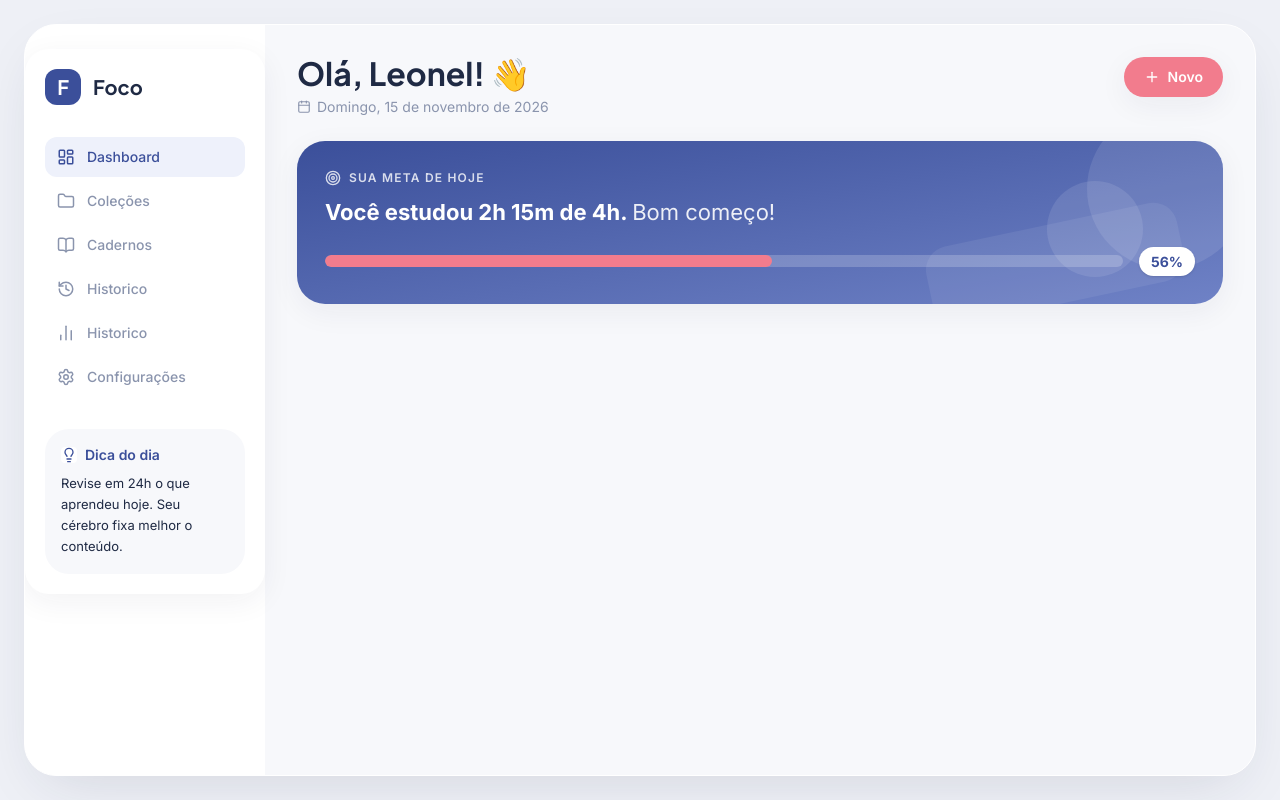
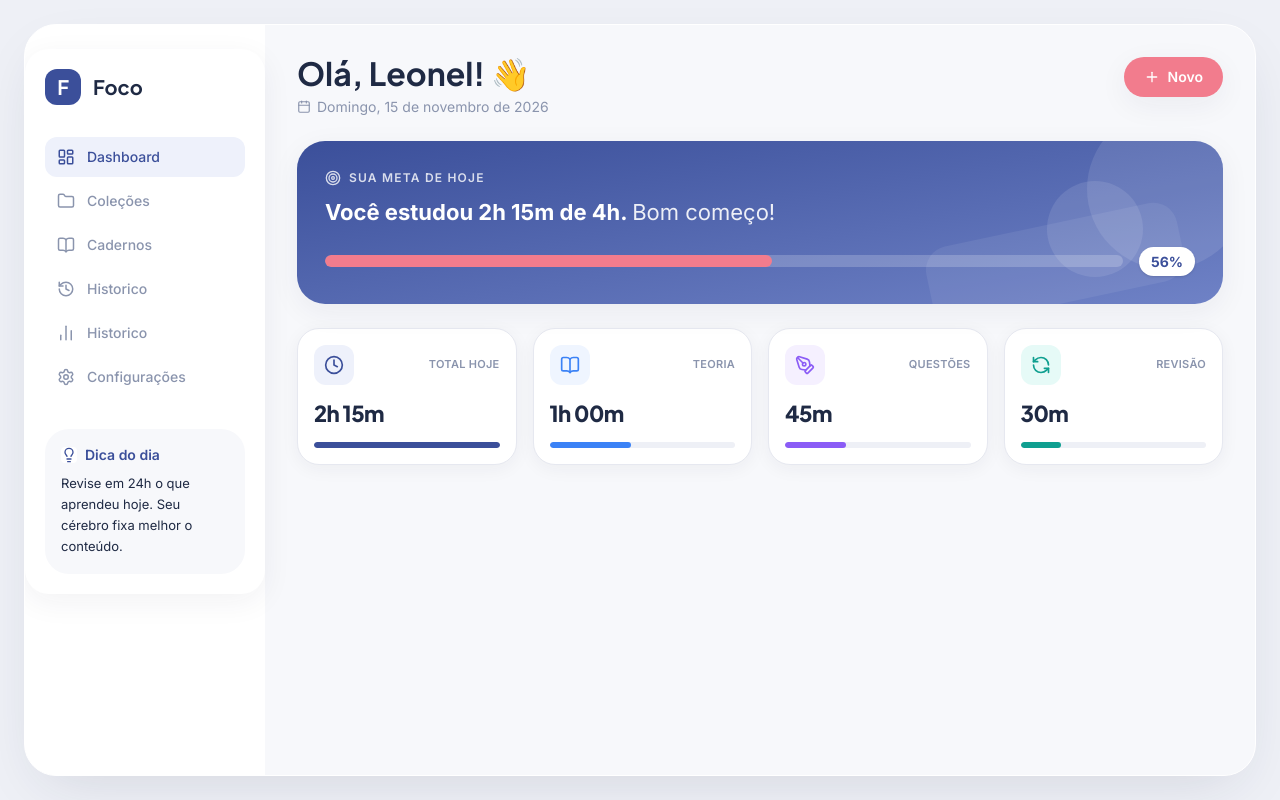
Before and after one commit to LeonelSous4/Projeto-Estudo, a React (Vite) app in the folder frontend/: page / in a window 1280 px wide. Built offline with nearby package versions, Linux system fonts and the light colour scheme.

Commit message:
mostrando o sumary

```diff
--- a/frontend/src/App.tsx
+++ b/frontend/src/App.tsx
@@ -29,6 +29,7 @@ export function App() {
 
             {/* Aqui vão entrar o Banner, Resumo e os Cards brancos em cima desse cinza */}
           <GoalBanner />
+          <SummaryCards />
           </div>
 
 
```
